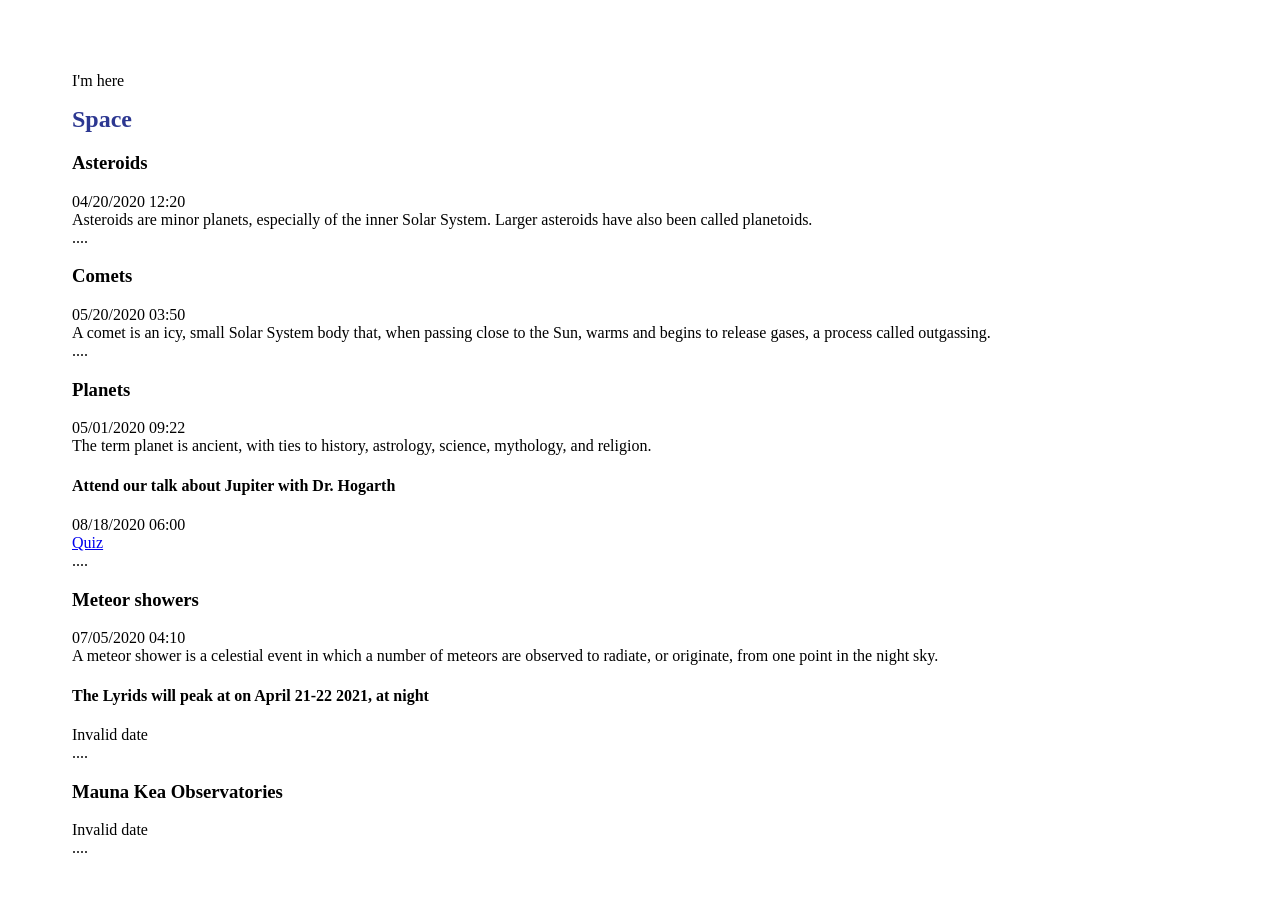
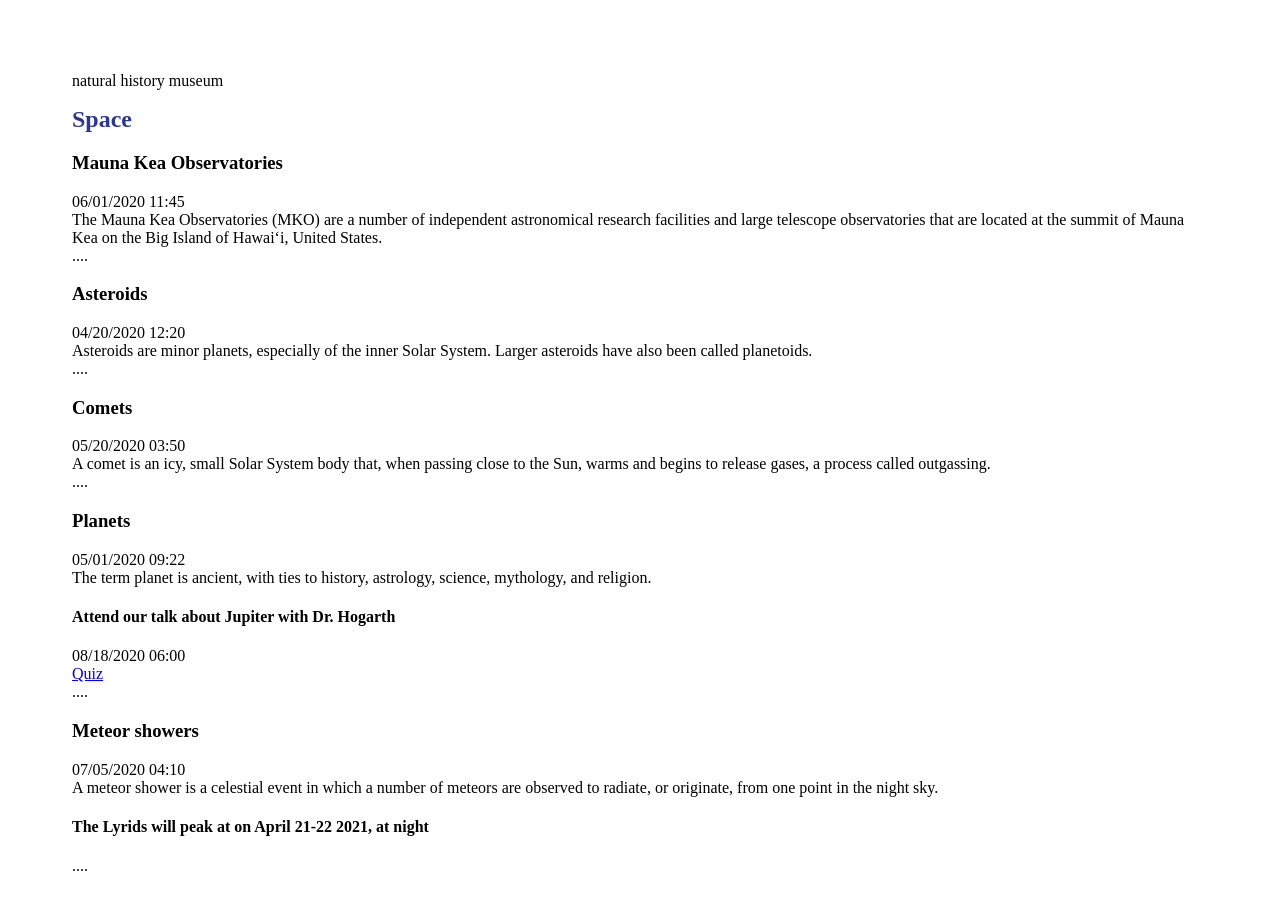
Before and after one commit to ELusted/EzekiaTest, a Vue app in the folder EzekiaTest/: page / in a window 1280 px wide. Shown: the top 910 px of the page. Built offline with nearby package versions, Linux system fonts and the light colour scheme.

Commit message:
Combining the space data into one array.

```diff
--- a/EzekiaTest/package.json
+++ b/EzekiaTest/package.json
@@ -7,6 +7,7 @@
     "preview": "vite preview --port 4173"
   },
   "dependencies": {
+    "lodash": "^4.17.21",
     "moment": "^2.29.4",
     "vue": "^3.2.37"
   },
--- a/EzekiaTest/src/App.vue
+++ b/EzekiaTest/src/App.vue
@@ -4,8 +4,9 @@
 
 
     <div id="app">
-     I'm here
-
+      <div class="app__header">
+        natural history museum
+      </div>
       <space-page></space-page>
     </div>
 
--- a/EzekiaTest/src/SpacePage.vue
+++ b/EzekiaTest/src/SpacePage.vue
@@ -59,17 +59,12 @@ Follow the requirements and also complete any prompts in the two component files
 
       <div class="space-page__body">
 
-        <museum-highlight v-for="item in spaceHighlights"
+        <museum-highlight v-for="item in orderedSpaceData"
         :data="item">
 
 
         </museum-highlight>
 
-        <museum-highlight v-for="item in spacePartners"
-                          :data="item">
-
-
-        </museum-highlight>
       </div>
         <!-- Add the museum highlight cards based on the data provided below -->
 
@@ -79,6 +74,8 @@ Follow the requirements and also complete any prompts in the two component files
 <script>
 
 import MuseumHighlight from '././components/MuseumHighlight.vue';
+import {forEach} from 'lodash';
+import {toRaw} from 'vue';
 
 export default {
     name: 'SpacePage',
@@ -141,19 +138,37 @@ export default {
         };
     },
     computed: {
-
       // I need to order the data by date of date created, with the most recent first
       // I'm assuming that data is the date created for spaceHighlights
       orderedSpaceData () {
-        return;
-      }
+
+        return [ ...this.spacePartnersNewArray(), ...toRaw(this.spaceHighlights) ];
+      },
+
 
     },
     methods: {
 
+
+
       // I need to pull out the spacePartners data to be able to use it with the spaceHighlights data
       // I'm assuming that each spacePartners will have a createdAt, info, image and a name
 
+      spacePartnersNewArray () {
+        let tempPartnerArray = [];
+        forEach(this.spacePartners, function(value, key) {
+          tempPartnerArray = [...tempPartnerArray, {
+            date: value.createdAt,
+            description: value.info,
+            image: value.image,
+            name: value.name,
+            partner: true
+          }];
+
+        });
+console.log(tempPartnerArray, 'ssss');
+        return tempPartnerArray;
+      }
     },
     created() {
 
--- a/EzekiaTest/src/components/MuseumHighlight.vue
+++ b/EzekiaTest/src/components/MuseumHighlight.vue
@@ -1,10 +1,10 @@
 <template>
 <!--  TODO this would be split out so the generic data would be in its own area and then specific data would be added into the different area (ie Space, Dinosaur, Wildlife) -->
-    <div class="museum-highlight" id="{{data.date}}">
+    <div class="museum-highlight" id="{{data.id}}">
 
       <div class="museum-highlight__header">
         <h3>{{data.name}}</h3>
-        {{getHumanDate(data.date)}}
+        <div v-if="data.date">{{getHumanDate(data.date)}}</div>
       </div>
 
       <div>
@@ -13,7 +13,7 @@
 
         <div class="museum-highlight__body-news" v-if="data.news">
           <h4>{{data.news.title}}</h4>
-          {{getHumanDate(data.news.date)}}
+          <div v-if="data.news.date">{{getHumanDate(data.news.date)}}</div>
         </div>
 
         <a href="{{data.quiz}}" v-show="data.quiz" >Quiz</a>
```
Also changed, not shown: 1 other file (tests, documents, lock files or other folders).
